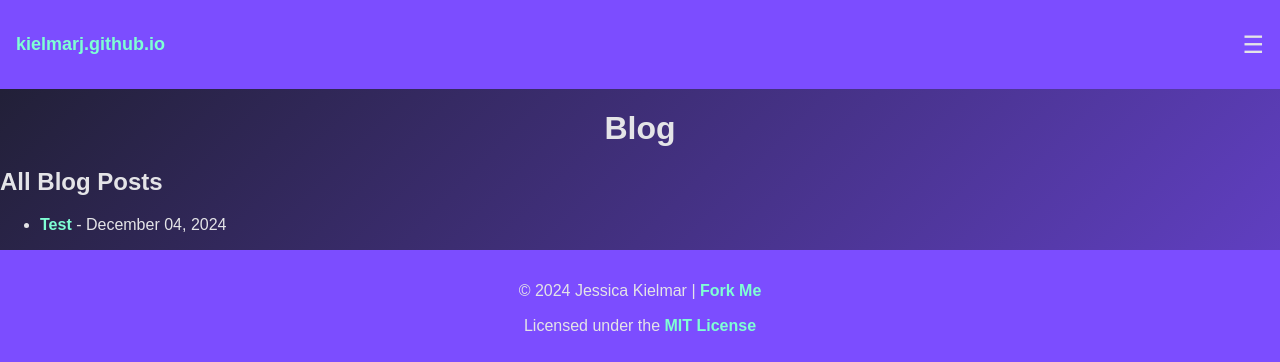
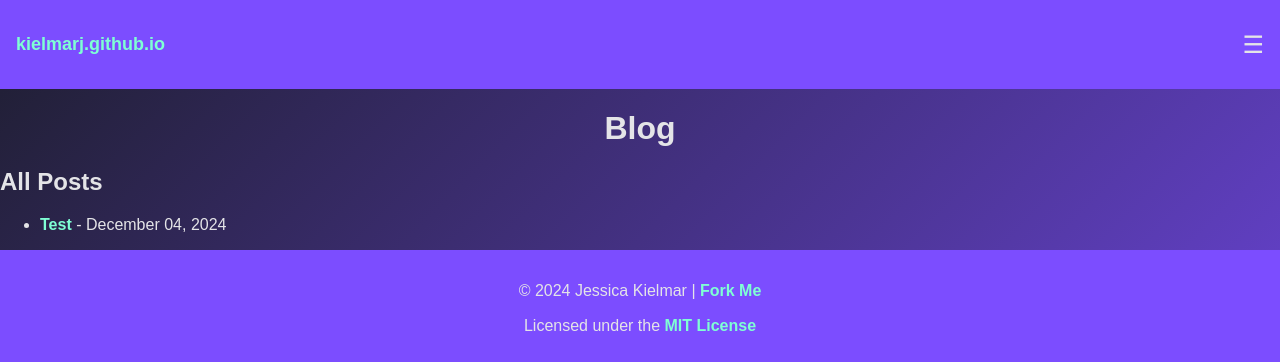
Before and after one commit to kielmarj/kielmarj.github.io, a Jekyll site: the page built from docs/blog/index.html, in a window 1280 px wide. Shown: the top 362 px of the page. Built offline with Jekyll 4.4.1, drawn with Linux system fonts in a browser that asks for light colours.

Commit message:
update docs/blog/index.html

```diff
--- a/docs/blog/index.html
+++ b/docs/blog/index.html
@@ -3,7 +3,7 @@ layout: default
 title: Blog
 ---
 
-<h2>All Blog Posts</h2>
+<h2>All Posts</h2>
 <ul>
   {% for post in site.posts %}
   <li>
```
